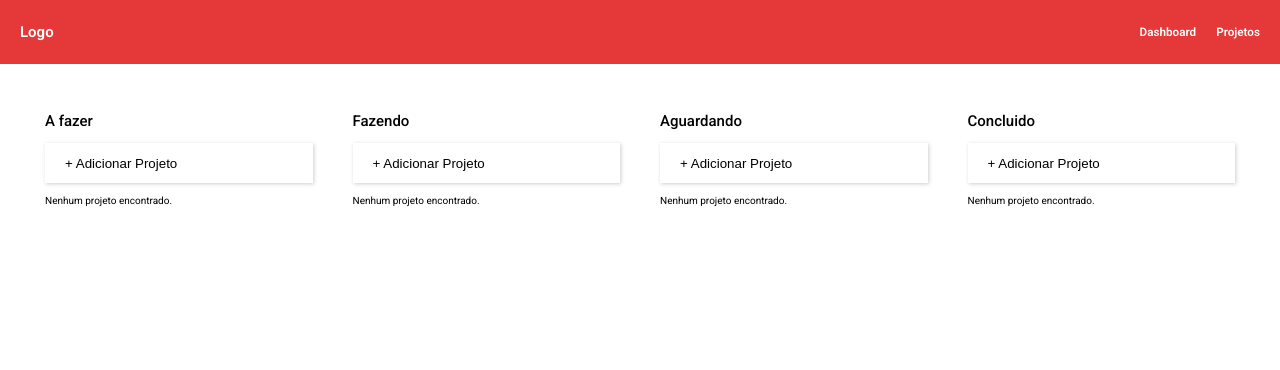
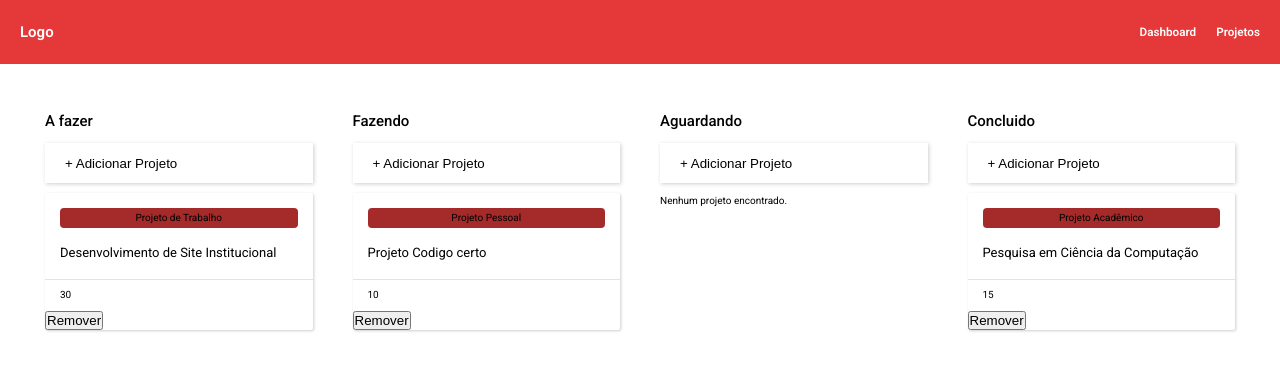
Before and after one commit to diegoo237/ProjectsPlaner, a React (Vite) app: page /projects in a window 1280 px wide. Shown: the top 370 px of the page. Built offline with nearby package versions, Linux system fonts and the light colour scheme.

Commit message:
adicionando a funcionalidade de remover um projeto, melhorando algumas funcoens do projeto com useReducer

```diff
--- a/package.json
+++ b/package.json
@@ -25,6 +25,6 @@
     "eslint-plugin-react-hooks": "^5.1.0-rc.0",
     "eslint-plugin-react-refresh": "^0.4.9",
     "globals": "^15.9.0",
-    "vite": "^5.4.1"
+    "vite": "^5.4.8"
   }
 }
--- a/src/components/Project.jsx
+++ b/src/components/Project.jsx
@@ -1,7 +1,7 @@
 import styles from "./Project.module.css"; // Adicione a importação de estilos
 import PropTypes from "prop-types";
 
-function Project({ projectList }) {
+function Project({ projectList, onRemoveProject }) {
   return (
     <>
       {projectList.map((project) => (
@@ -9,11 +9,11 @@ function Project({ projectList }) {
           <div className={styles.content}>
             <span className={styles.tag}>{project.tag}</span>
             <div>
-              <input className={styles.check} type="checkbox" />
               <p className={styles.title}>{project.title}</p>
             </div>
           </div>
           <div className={styles.prazo}>{project.prazo}</div>
+          <button onClick={() => onRemoveProject(project.key)}>Remover</button>
         </aside>
       ))}
     </>
@@ -30,6 +30,7 @@ Project.propTypes = {
       prazo: PropTypes.number.isRequired,
     })
   ).isRequired,
+  onRemoveProject: PropTypes.func.isRequired,
 };
 
 export default Project;
--- a/src/components/ProjectState.jsx
+++ b/src/components/ProjectState.jsx
@@ -3,97 +3,13 @@ import PropTypes from "prop-types";
 import Project from "../components/Project";
 import AdProjectBtn from "./AdProjectBtn";
 
-//Lita de Projetos
-const projectList = [
-  {
-    id: "fazendo-1",
-    key: 1,
-    tag: "Projeto Pessoal",
-    title: "Projeto Codigo certo",
-    prazo: 10,
-  },
-  {
-    id: "a_fazer-2",
-    key: 2,
-    tag: "Projeto de Trabalho",
-    title: "Desenvolvimento de Site Institucional",
-    prazo: 30,
-  },
-  {
-    id: "concluido-3",
-    key: 3,
-    tag: "Projeto Acadêmico",
-    title: "Pesquisa em Ciência da Computação",
-    prazo: 15,
-  },
-  {
-    id: "aguardando-4",
-    key: 4,
-    tag: "Projeto Pessoal",
-    title: "Aplicativo de Receitas",
-    prazo: 20,
-  },
-  {
-    id: "fazendo-5",
-    key: 5,
-    tag: "Projeto de Trabalho",
-    title: "Sistema de Gerenciamento de Tarefas",
-    prazo: 25,
-  },
-  {
-    id: "concluido-6",
-    key: 6,
-    tag: "Projeto Acadêmico",
-    title: "Desenvolvimento de um Jogo",
-    prazo: 12,
-  },
-  {
-    id: "a_fazer-7",
-    key: 7,
-    tag: "Projeto Pessoal",
-    title: "Blog de Viagens",
-    prazo: 18,
-  },
-  {
-    id: "aguardando-8",
-    key: 8,
-    tag: "Projeto de Trabalho",
-    title: "Plataforma de E-commerce",
-    prazo: 40,
-  },
-  {
-    id: "fazendo-9",
-    key: 9,
-    tag: "Projeto Acadêmico",
-    title: "Simulação de Redes Neurais",
-    prazo: 35,
-  },
-  {
-    id: "concluido-10",
-    key: 10,
-    tag: "Projeto Pessoal",
-    title: "Gerador de Senhas",
-    prazo: 5,
-  },
-  {
-    id: "a_fazer-11",
-    key: 11,
-    tag: "Projeto de Trabalho",
-    title: "Aplicativo de Notas",
-    prazo: 22,
-  },
-];
-
-function ProjectState({ station, id }) {
-  // Filtrando os projetos com base no id do ProjectState
-  const filteredProjects = projectList.filter((project) => project.id === id);
-
+function ProjectState({ station, projects, onRemoveProject }) {
   return (
     <article className={styles.container}>
       <p className={styles.state}>{station}</p>
       <AdProjectBtn />
-      {filteredProjects.length > 0 ? (
-        <Project projectList={filteredProjects} />
+      {projects.length > 0 ? (
+        <Project projectList={projects} onRemoveProject={onRemoveProject} />
       ) : (
         <p>Nenhum projeto encontrado.</p>
       )}
@@ -102,7 +18,9 @@ function ProjectState({ station, id }) {
 }
 
 ProjectState.propTypes = {
-  station: PropTypes.string,
-  id: PropTypes.string,
+  station: PropTypes.string.isRequired,
+  projects: PropTypes.array.isRequired,
+  onRemoveProject: PropTypes.func.isRequired,
 };
+
 export default ProjectState;
--- a/src/pages/ProjectsPage.jsx
+++ b/src/pages/ProjectsPage.jsx
@@ -1,27 +1,85 @@
 import styles from "./ProjectsPage.module.css";
 import AppNav from "../components/AppNav";
 import ProjectState from "../components/ProjectState";
+import { useReducer } from "react";
 
 // lista de status de projeto Ex (Fazendo)
 const projectStates = [
-  { station: "A fazer", key: "1" },
+  { id: "a_fazer", station: "A fazer", key: "1" },
   { id: "fazendo", station: "Fazendo", key: "2" },
-  { station: "Aguardando", key: "3" },
-  { station: "Concluido", key: "4" },
+  { id: "aguardando", station: "Aguardando", key: "3" },
+  { id: "concluido", station: "Concluido", key: "4" },
 ];
 
+const initialProjects = [
+  {
+    id: "fazendo",
+    key: 1,
+    tag: "Projeto Pessoal",
+    title: "Projeto Codigo certo",
+    prazo: 10,
+  },
+  {
+    id: "a_fazer",
+    key: 2,
+    tag: "Projeto de Trabalho",
+    title: "Desenvolvimento de Site Institucional",
+    prazo: 30,
+  },
+  {
+    id: "concluido",
+    key: 3,
+    tag: "Projeto Acadêmico",
+    title: "Pesquisa em Ciência da Computação",
+    prazo: 15,
+  },
+];
+
+function reducer(state, action) {
+  switch (action.type) {
+    case "addProject":
+      return {
+        ...state,
+        projects: [...state.projects, action.payload],
+      };
+    case "removeProject":
+      return {
+        ...state,
+        projects: state.projects.filter(
+          (project) => project.key !== action.payload
+        ),
+      };
+    default:
+      throw new Error("Action unknown");
+  }
+}
+
 function ProjectPage() {
+  const [state, dispatch] = useReducer(reducer, { projects: initialProjects });
+
   return (
     <>
       <AppNav />
+
       <main className={styles.main}>
-        {projectStates.map((station) => (
-          <ProjectState
-            station={station.station}
-            key={station.key}
-            id={station.id}
-          />
-        ))}
+        {projectStates.map((station) => {
+          // Filtrando os projetos de acordo com o ID do estado (station.id)
+          const filteredProjects = state.projects.filter(
+            (project) => project.id === station.id
+          );
+
+          return (
+            <ProjectState
+              station={station.station}
+              key={station.key}
+              id={station.id}
+              projects={filteredProjects}
+              onRemoveProject={(key) =>
+                dispatch({ type: "removeProject", payload: key })
+              }
+            />
+          );
+        })}
       </main>
     </>
   );
```
Also changed, not shown: 1 other file (tests, documents, lock files or other folders).
